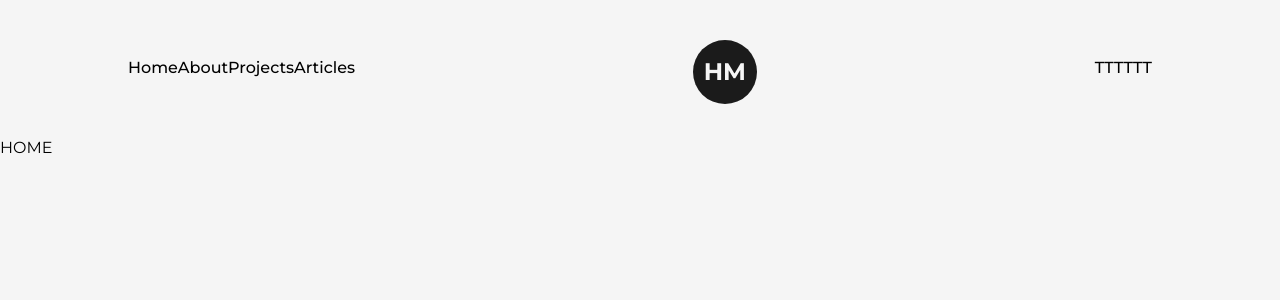
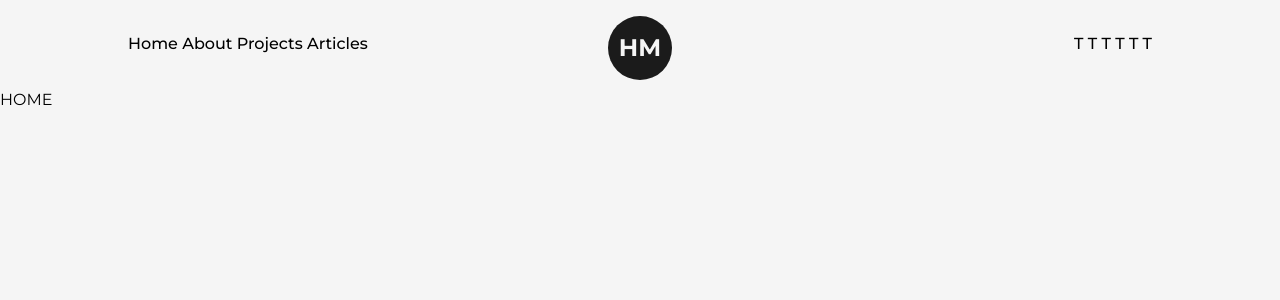
Before and after one commit to hmalindu1/next-portfolio, a Next.js app: page / in a window 1280 px wide. Shown: the top 300 px of the page. Built offline with nearby package versions, Linux system fonts and the light colour scheme.

Commit message:
Social media links added in navbar with logo

```diff
--- a/src/components/Navbar.js
+++ b/src/components/Navbar.js
@@ -1,6 +1,6 @@
-import React from 'react'
+import React from "react";
 import Link from "next/link";
-import Logo from './Logo';
+import Logo from "./Logo";
 
 /**
  * Renders the Navbar component.
@@ -10,25 +10,44 @@ import Logo from './Logo';
 const Navbar = () => {
   return (
     // Render the header element with the specified classes
-        <header className='w-full px-32 py-8 font-medium flex items-center justify-between'>
+    <header className="w-full px-32 py-8 font-medium flex items-center justify-between">
+      {/* Render the links */}
       <nav>
         {/* Render the links */}
-                <Link href="/">Home</Link>
-                <Link href="/about">About</Link>
-                <Link href="/projects">Projects</Link>
-                <Link href="/articles">Articles</Link>
+        <Link href="/">Home</Link> {/* Link to the Home page */}
+        <Link href="/about">About</Link> {/* Link to the About page */}
+        <Link href="/projects">Projects</Link> {/* Link to the Projects page */}
+        <Link href="/articles">Articles</Link> {/* Link to the Articles page */}
       </nav>
-            <Logo/>
+
+      {/* Render the links */}
       <nav>
-                <Link href="/" target='_blank'>T</Link>
-                <Link href="/" target='_blank'>T</Link>
-                <Link href="/" target='_blank'>T</Link>
-                <Link href="/" target='_blank'>T</Link>
-                <Link href="/" target='_blank'>T</Link>
-                <Link href="/" target='_blank'>T</Link>
+        <Link href="/" target="_blank">
+          T
+        </Link> {/* Link to an external resource */}
+        <Link href="/" target="_blank">
+          T
+        </Link> {/* Link to an external resource */}
+        <Link href="/" target="_blank">
+          T
+        </Link> {/* Link to an external resource */}
+        <Link href="/" target="_blank">
+          T
+        </Link> {/* Link to an external resource */}
+        <Link href="/" target="_blank">
+          T
+        </Link> {/* Link to an external resource */}
+        <Link href="/" target="_blank">
+          T
+        </Link> {/* Link to an external resource */}
       </nav>
+
+      {/* Render the logo */}
+      <div className="absolute left-[50%] top-2 translate-x-[-50%]">
+        <Logo /> {/* Render the Logo component */}
+      </div>
     </header>
   );
 };
 
-export default Navbar
+export default Navbar;
```
Lines whose indentation alone changed are shown as unchanged.
